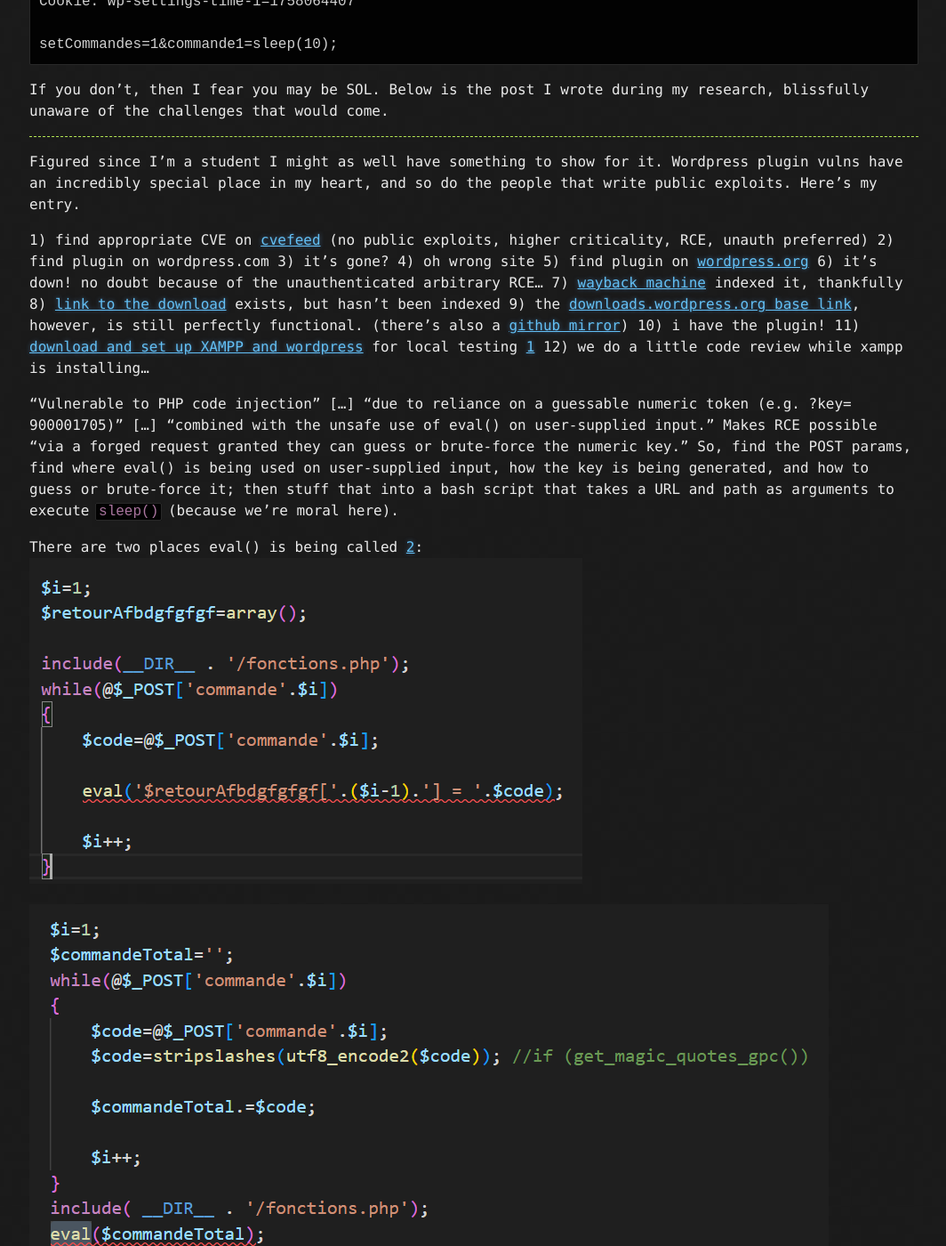
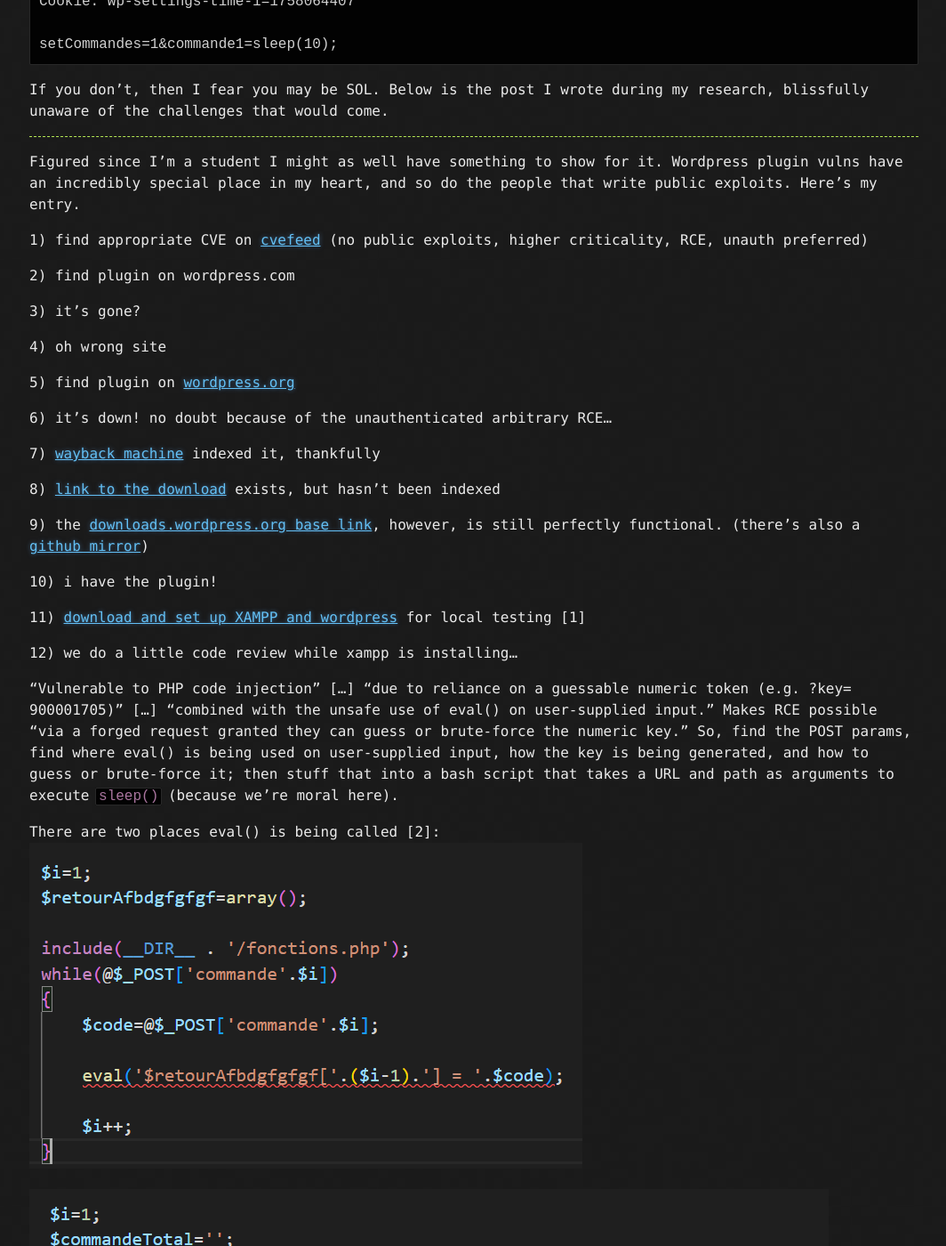
Before and after one commit to legacv/legacv.github.io, a Jekyll site: the page built from _posts/2025-09-16-attempted-poc.md, in a window 1280 px wide and 1400 px high, scrolled down 773 px. Shown: the whole window at 89% size, without its empty margins (107-1171 px from the left). Built offline with Jekyll 4.4.1, drawn with Linux system fonts in a browser that asks for light colours; some of the changed text lies outside the part shown.

```diff
--- a/_posts/2025-09-16-attempted-poc.md
+++ b/_posts/2025-09-16-attempted-poc.md
@@ -36,21 +36,32 @@ If you don't, then I fear you may be SOL. Below is the post I wrote during my re
 Figured since I'm a student I might as well have something to show for it. Wordpress plugin vulns have an incredibly special place in my heart, and so do the people that write public exploits. Here's my entry.
 
 1) find appropriate CVE on [cvefeed](https://cvefeed.io/vuln/detail/CVE-2025-8417) (no public exploits, higher criticality, RCE, unauth preferred)
+
 2) find plugin on wordpress.com
+
 3) it's gone?
+
 4) oh wrong site
+
 5) find plugin on [wordpress.org](https://wordpress.org/plugins/intelligent-importer/)
+
 6) it's down! no doubt because of the unauthenticated arbitrary RCE...
+
 7) [wayback machine](https://web.archive.org/web/20250712032821/https://wordpress.org/plugins/intelligent-importer/) indexed it, thankfully
+
 8) [link to the download](https://web.archive.org/web/20250712032821/https://downloads.wordpress.org/plugin/intelligent-importer.5.1.4.zip) exists, but hasn't been indexed
+
 9) the [downloads.wordpress.org base link](https://downloads.wordpress.org/plugin/intelligent-importer.5.1.4.zip), however, is still perfectly functional. (there's also a [github mirror](https://github.com/common-repository/intelligent-importer))
+
 10) i have the plugin!
-11) [download and set up XAMPP and wordpress](https://medium.com/@aawesomespace/how-to-host-a-wordpress-website-on-your-own-windows-1c9a91c5ed71) for local testing [1]
+
+11) [download and set up XAMPP and wordpress](https://medium.com/@aawesomespace/how-to-host-a-wordpress-website-on-your-own-windows-1c9a91c5ed71) for local testing \[1]
+
 12) we do a little code review while xampp is installing...
 
 "Vulnerable to PHP code injection" \[...] "due to reliance on a guessable numeric token (e.g. ?key= 900001705)" \[...] "combined with the unsafe use of eval() on user-supplied input." Makes RCE possible "via a forged request granted they can guess or brute-force the numeric key." So, find the POST params, find where eval() is being used on user-supplied input, how the key is being generated, and how to guess or brute-force it; then stuff that into a bash script that takes a URL and path as arguments to execute `sleep()` (because we're moral here).
 
-There are two places eval() is being called [2]:
+There are two places eval() is being called \[2]:
 ![First in communication.php](../assets/image.png)
 
 ![Second in communication.php](../assets/image-1.png)
@@ -59,9 +70,9 @@ These are part of a large if/else statement meant to handle various POSTs(??), t
 
 Problem: how and when are these POSTs being made? After sniffing around, I found that a `POST /wordpress/wp-content/plugins/intelligent-importer/communication.php` gives a 200 OK, meaning this could be our endpoint. I tried a couple simple payloads before realizing it wasn't... working, so I looked back at the code and realized absolutely nothing else referenced `setCommandes` or its ilk, so another program must be making these POSTs.
 
-Enter intelligent_importer.exe, or Grimport Crawler. In the WP module for the plugin there's a "recommended method" for running the analysis, which takes you to a link download for the Intelligent Importer installer. Installed it. Opened it. Didn't like the interface. Decompiled the `run.jar` using [an online decompiler](https://www.decompiler.com/jar/5d073a65e3f34728b84f5804c924615d/run.jar) [3]. Found our POSTing endpoint; it's actually just `/wordpress/?megaimporter_communication=1&clef=[CLEF]`. Clef is French for 'key,' and it's our "guessable" numeric token.
+Enter intelligent_importer.exe, or Grimport Crawler. In the WP module for the plugin there's a "recommended method" for running the analysis, which takes you to a link download for the Intelligent Importer installer. Installed it. Opened it. Didn't like the interface. Decompiled the `run.jar` using [an online decompiler](https://www.decompiler.com/jar/5d073a65e3f34728b84f5804c924615d/run.jar) \[3]. Found our POSTing endpoint; it's actually just `/wordpress/?megaimporter_communication=1&clef=[CLEF]`. Clef is French for 'key,' and it's our "guessable" numeric token.
 
-`clef` is created upon plugin installation by nabbing a random value between 1 and 999,999,999, see below. Which only gives us about a billion options. How the hell am I going to guess that? [4] [5] I'm starting to see why the CVE wasn't given a 9.8.
+`clef` is created upon plugin installation by nabbing a random value between 1 and 999,999,999, see below. Which only gives us about a billion options. How the hell am I going to guess that? \[4] \[5] I'm starting to see why the CVE wasn't given a 9.8.
 
 `update_option('megaimporter_clefacces',mt_rand(1,999999999));`
 
@@ -91,16 +102,16 @@ thanks for your time :)
 Footnotes:
 
 
-[1]: "why not docker?!" you may ask. shrimple. because docker desktop was giving me way too many headaches (especially with the database connection), and my server is currently sitting unplugged in the living room, so no VM for me
+\[1]: "why not docker?!" you may ask. shrimple. because docker desktop was giving me way too many headaches (especially with the database connection), and my server is currently sitting unplugged in the living room, so no VM for me
 
-[2]: lol, said the scorpion. lmao
+\[2]: lol, said the scorpion. lmao
 
 ![snyk](../assets/image-2.png)
 
-[3]: WHY IS THERE SO MUCH SHIT IN THIS PROGRAM OH MY GOD
+\[3]: WHY IS THERE SO MUCH SHIT IN THIS PROGRAM OH MY GOD
 
-[4]: "doesn't intelligent_importer have to know the `clef` somehow?" yes, you as the site owner provide it in a .grl file.
+\[4]: "doesn't intelligent_importer have to know the `clef` somehow?" yes, you as the site owner provide it in a .grl file.
 
-[5]: "can others access that grl file?" not... really. the grl file is generated by passing parameters (including the `clef`) to `grl.php` (or `bat.php`) that just concatenates a bunch of strings together. so no stealing the `clef` from that.
+\[5]: "can others access that grl file?" not... really. the grl file is generated by passing parameters (including the `clef`) to `grl.php` (or `bat.php`) that just concatenates a bunch of strings together. so no stealing the `clef` from that.
 
 [poc]: https://legacv.me/
```
